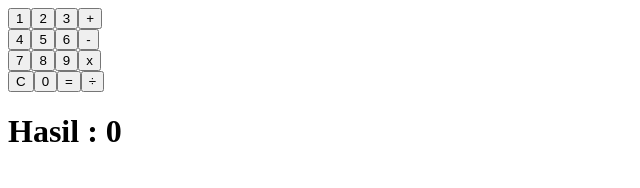
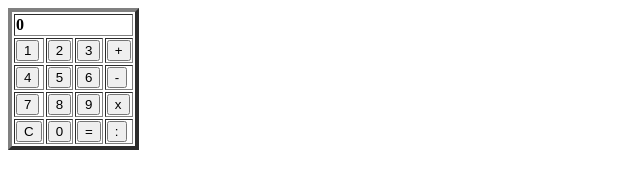
Before and after one commit to falihfarhan/calculator, a React app: page / in a window 1280 px wide. Shown: the whole page, without its empty margins (0-640 px from the left). Built offline with nearby package versions, Linux system fonts and the light colour scheme.

Commit message:
initial commit

```diff
--- /dev/null
+++ b/src/Calculator/Keypad/Result/index.js
@@ -0,0 +1,161 @@
+import React from 'react'
+
+class Result extends React.Component {
+
+    state = {
+        angka1: null,
+        angka2: null,
+        operasi: null,
+        isChanged: false,
+        hasil: '0'
+    }
+
+    simpanAngka = angka => {
+        if (this.state.angka1 === null) {
+            this.setState({
+                angka1: angka,
+                hasil: angka
+            })
+        } else if (this.state.isChanged === false) {
+            this.setState({
+                angka1: this.state.angka1 + `${angka}`,
+                hasil: this.state.angka1 + `${angka}`
+            })
+        } else if (this.state.angka2 === null && this.state.isChanged) {
+            this.setState({
+                angka2: angka,
+                hasil: this.state.hasil + `${angka}`
+            })
+        } else if (this.state.isChanged) {
+            this.setState({
+                angka2: this.state.angka2 + `${angka}`,
+                hasil: this.state.hasil + `${angka}`
+            })
+        }
+    }
+
+    simpanOperasi = operator => {
+        if (this.state.operasi === null) {
+            this.setState({
+                operasi: operator,
+                hasil: this.state.hasil + `${operator}`,
+                isChanged: true
+            })
+        }
+    }
+
+    calculate = (angka1, operasi, angka2) => {
+        var nilai = 0;
+        var angkaPertama = parseFloat(angka1);
+        var angkaKedua = parseFloat(angka2);
+
+        if (operasi === '+') {
+            nilai = angkaPertama + angkaKedua;
+        } else if (operasi === '-') {
+            nilai = angkaPertama - angkaKedua;
+        } else if (operasi === '*') {
+            nilai = angkaPertama * angkaKedua;
+        } else if (operasi === ':') {
+            nilai = angkaPertama / angkaKedua;
+        }
+        this.setState({
+            hasil: nilai,
+            angka1: nilai,
+            angka2: null,
+            operasi: null,
+            isChanged: false
+        })
+    }
+
+    refresh = () => {
+        this.setState({
+            angka1: null,
+            angka: null,
+            operasi: null,
+            isChanged: false,
+            hasil: '0'
+        })
+    }
+
+    render() {
+        return (
+            <React.Fragment>
+                <div className="keypad">
+                    <table border="4" >
+                        <tbody>
+                            <tr>
+                                <th colSpan="4">
+                                    {this.state.hasil}
+                                </th>
+                            </tr>
+                            <tr>
+                                <th>
+                                    <button name="1" onClick={() => this.simpanAngka('1')}>1</button>
+                                </th>
+                                <th>
+                                    <button name="2" onClick={() => this.simpanAngka('2')}>2</button>
+                                </th>
+                                <th>
+                                    <button name="3" onClick={() => this.simpanAngka('3')}>3</button>
+                                </th>
+                                <th>
+                                    <button name="+" onClick={() => this.simpanOperasi('+')}>+</button>
+                                </th>
+                            </tr>
+
+                            {/* baris 2 */}
+                            <tr>
+                                <th>
+                                    <button name="4" onClick={() => this.simpanAngka('4')}>4</button>
+                                </th>
+                                <th>
+                                    <button name="5" onClick={() => this.simpanAngka('5')}>5</button>
+                                </th>
+                                <th>
+                                    <button name="6" onClick={() => this.simpanAngka('6')}>6</button>
+                                </th>
+                                <th>
+                                    <button name="-" onClick={() => this.simpanOperasi('-')}>-</button>
+                                </th>
+                            </tr>
+
+                            {/* baris 3 */}
+                            <tr>
+                                <th>
+                                    <button name="7" onClick={() => this.simpanAngka('7')}>7</button>
+                                </th>
+                                <th>
+                                    <button name="8" onClick={() => this.simpanAngka('8')}>8</button>
+                                </th>
+                                <th>
+                                    <button name="9" onClick={() => this.simpanAngka('9')}>9</button>
+                                </th>
+                                <th>
+                                    <button name="*" onClick={() => this.simpanOperasi('*')}>x</button>
+                                </th>
+                            </tr>
+
+                            {/* baris 4 */}
+                            <tr>
+                                <th>
+                                    <button name="C" onClick={() => this.refresh()}>C</button>
+                                </th>
+                                <th>
+                                    <button name="0" onClick={() => this.simpanAngka('0')}>0</button>
+                                </th>
+                                <th>
+                                    <button name="=" onClick={() => this.calculate(this.state.angka1, this.state.operasi, this.state.angka2)}>=</button>
+                                </th>
+                                <th>
+                                    <button name="/" onClick={() => this.simpanOperasi(':')}>:</button>
+                                </th>
+                            </tr>
+                        </tbody>
+                    </table>
+                </div>
+            </React.Fragment>
+        )
+    }
+}
+
+export default Result
--- a/src/Calculator/components/Keypad/index.js
+++ b/src/Calculator/Keypad/index.js
@@ -1,5 +1,5 @@
 import React from 'react'
-import Buttons from './components/Buttons';
+import Buttons from './Result';
 
 class Keypad extends React.Component {
 
--- a/src/Calculator/components/Keypad/components/Buttons/index.js
+++ /dev/null
@@ -1,93 +0,0 @@
-import React from 'react'
-
-class Buttons extends React.Component {
-
-    state = {
-        angka1: null,
-        angka2: null,
-        operasi: null,
-        hasil : 0
-    }
-
-    simpanAngka = angka => {
-        if (this.state.angka1 === null) {
-            this.setState({
-                angka1 : angka
-            })
-        } else {
-            this.setState({
-                angka2 : angka
-            })
-        }
-    }
-
-    simpanOperasi = operator => {
-        if (this.state.operasi === null) {
-            this.setState({
-                operasi : operator
-            })
-        }
-    }
-
-    calculate = (angka1, operasi, angka2) => {
-        var nilai = null;
-        if (operasi === '+') {
-            nilai = angka1 + angka2;
-        } else if (operasi === '-') {
-            nilai = angka1 - angka2;
-        } else if (operasi === '*') {
-            nilai = angka1 * angka2;
-        } else if (operasi === ':') {
-            nilai = angka1 / angka2;
-        }
-        this.setState({
-            hasil : nilai,
-            angka1 : null,
-            angka2 : null,
-            operasi : null
-        })
-    }
-
-    refresh = () => {
-        this.setState({
-            hasil : 0
-        })
-    }
-
-    render() {
-        return (
-            <React.Fragment>
-                <div className="button">
-
-                    <button name="1" onClick={() => this.simpanAngka(1)}>1</button>
-                    <button name="2" onClick={() => this.simpanAngka(2)}>2</button>
-                    <button name="3" onClick={() => this.simpanAngka(3)}>3</button>
-                    <button name="+" onClick={() => this.simpanOperasi('+')}>+</button><br />
-
-
-                    <button name="4" onClick={() => this.simpanAngka(4)}>4</button>
-                    <button name="5" onClick={() => this.simpanAngka(5)}>5</button>
-                    <button name="6" onClick={() => this.simpanAngka(6)}>6</button>
-                    <button name="-" onClick={() => this.simpanOperasi('-')}>-</button><br />
-
-                    <button name="7" onClick={() => this.simpanAngka(7)}>7</button>
-                    <button name="8" onClick={() => this.simpanAngka(8)}>8</button>
-                    <button name="9" onClick={() => this.simpanAngka(9)}>9</button>
-                    <button name="*" onClick={() => this.simpanOperasi('*')}>x</button><br />
-
-                    <button name="C" onClick={() => this.refresh()}>C</button>
-                    <button name="0" onClick={() => this.simpanAngka(0)}>0</button>
-                    <button name="=" onClick={() => this.calculate(this.state.angka1,this.state.operasi,this.state.angka2)}>=</button>
-                    <button name="/" onClick={() => this.simpanOperasi('/')}>÷</button><br />
-                </div>
-
-                <div>
-                    <h1>Hasil : {this.state.hasil}</h1>
-                </div>
-
-            </React.Fragment>
-        )
-    }
-}
-
-export default Buttons
--- a/src/Calculator/index.js
+++ b/src/Calculator/index.js
@@ -1,5 +1,5 @@
 import React from 'react'
-import Keypad from './components/Keypad';
+import Keypad from './Keypad';
 
 class Calculator extends React.Component {
     render(){
--- a/src/index.css
+++ b/src/index.css
@@ -1,65 +1,3 @@
-body {
-    font: 14px "Century Gothic", Futura, sans-serif;
-    margin: 20px;
-}
-
-ol {
-    list-style: none;
-    padding-left: 0;
-}
-
-ol button {
-    min-width: 150px;
-    margin-bottom: 5px;
-    background: #fff;
-    border: 1px solid #999;
-    cursor: pointer;
-}
-
-.status {
-    margin-bottom: 10px;
-}
-
-.keypad {
-    display: flex;
-    width: 160px;
-    flex-wrap: wrap;
-}
-
-.buttons {
-    background: #fff;
-    border: 1px solid #999;
-    float: left;
-    font-size: 20px;
-    font-weight: bold;
-    line-height: 34px;
-    height: 34px;
-    margin-right: -1px;
-    margin-top: -1px;
-    padding: 0;
-    text-align: center;
-    width: 34px;
-}
-
-.buttons:focus {
-    outline: none;
-}
-
-.kbd-navigation .square:focus {
-    background: #ddd;
-}
-
-.calculator {
-    display: flex;
-    flex-direction: row;
-}
-
-.calculator {
-    margin-left: 20px;
-}
-
-.calculator-info div:first-child {
-    padding-bottom: 10px;
-    margin-bottom: 10px;
-    border-bottom: 1px solid black;
-}
+    th {
+        text-align: left;
+    }
--- a/src/index.js
+++ b/src/index.js
@@ -1,6 +1,6 @@
 import React from 'react';
 import ReactDOM from 'react-dom';
 import Calculator from './Calculator'
-
+import './index.css'
 
 ReactDOM.render(<Calculator />, document.getElementById('root'));
```
